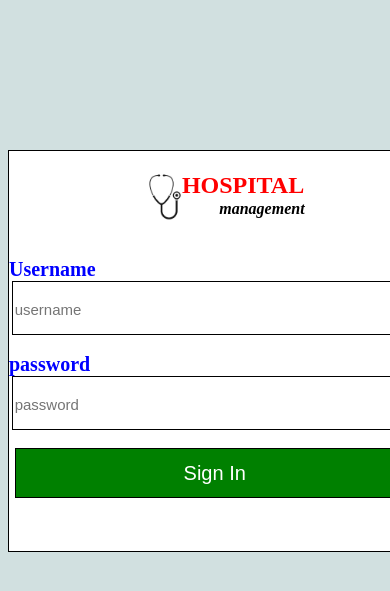
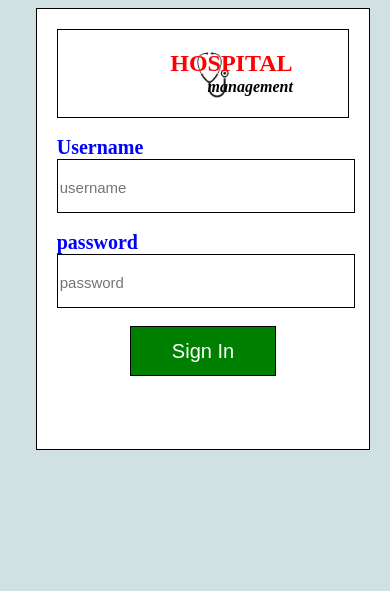
Before and after one commit to syedafrith/hospital-management-system, a Django app: page /login/ in a window 390 px wide; the page is wider, and only the part inside the window is pictured. Shown: the top 591 px of that part. Run offline with Django 3.2, Linux system fonts and the light colour scheme.

Commit message:
firstcommit

```diff
--- a/static/hospital_management_system/css/login.css
+++ b/static/hospital_management_system/css/login.css
@@ -44,7 +44,7 @@ input:focus{
 
 .logo{
   display:block;
-  border:1px solid white;
+  border:1px solid black;
   margin:auto;
   background: url("/static/hospital_management_system/images/stethoscope icon.jpg") no-repeat ;
   background-size:50px;
@@ -69,9 +69,23 @@ input:focus{
 }
 
 @media only screen and (max-width: 600px){
+ body{
+  width:100%;
+ }
+
  .login{
-  width:110%;
-  margin:150px auto;
+  width:75%;
+  margin:auto auto;
+  min-width:auto;
+  padding:20px;
+ }
+
+ input{
+ width:100%;
+ }
+
+ input[type=submit]{
+  width:50%;
  }
 
  label{
```
Also changed, not shown: db.sqlite3.
